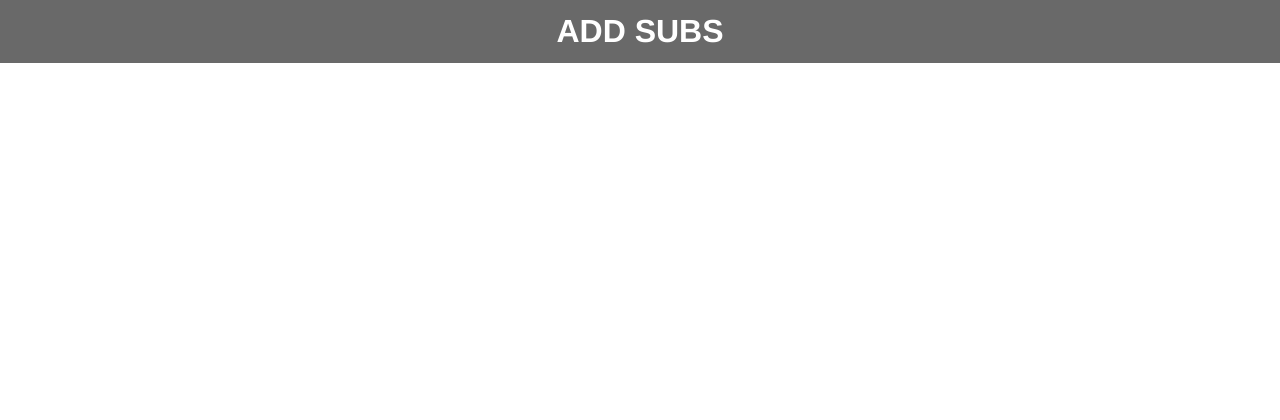
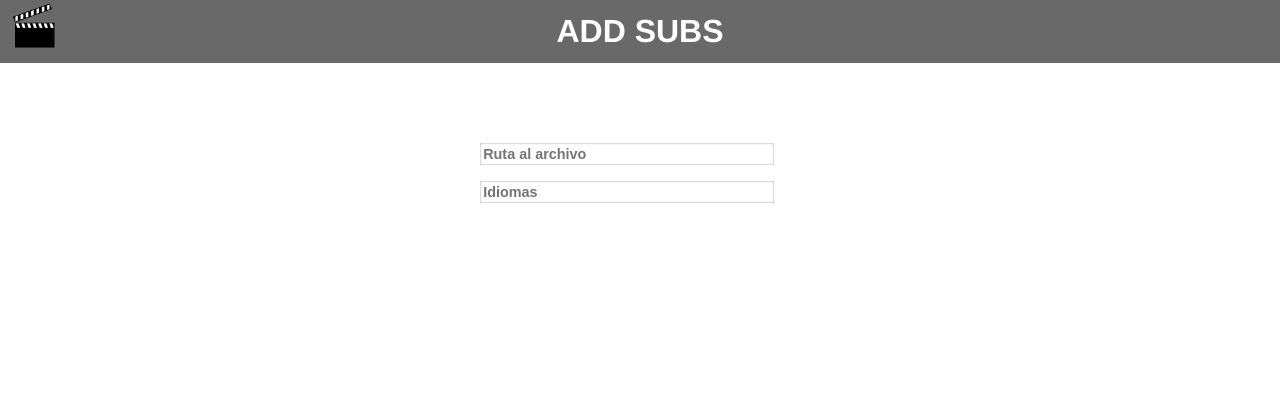
Before and after one commit to feal94/addsubs, a Django app: template www/pint/addsubs/templates/addsubs/index.html in a window 1280 px wide. Shown: the top 420 px of the page. Run offline with Django 3.2, Linux system fonts and the light colour scheme; the template is opened without the code that fills it, so the values that code supplies are empty.

Commit message:
Added images, and messed around with css

```diff
--- a/www/pint/addsubs/static/css/style_default.css
+++ b/www/pint/addsubs/static/css/style_default.css
@@ -22,6 +22,48 @@ header h1 {
     color: white;
 }
 
+img{
+	height: 15%;
+	width: 15%;
+}
+#logo{
+	position: absolute;
+	top: 0;
+	left: 0;
+	margin: 0 auto;
+}
+/* ---------------- Form ------------------------------- */
+div#search form {
+    margin: 0 auto;
+    padding: 5%;
+    background-color: #fff;
+    width: 25%;
+}
+
+div#search form h3 {
+    margin: 0;
+    padding: 0;
+    color: #555;
+}
+
+div#center {
+    text-align: center;
+}
+
+div#search input {
+  font-size: 90%;
+  font-weight: bold;
+  display: block;
+  margin: 5% 0;
+  outline:0;
+  border:0;
+  padding: 1% 1%;
+  font-size: 90%;
+  width: 90%;
+  border-radius: 1%;
+  box-shadow:inset 0 0 2px rgba(0,0,0,0.5);
+}
+
 form {
     margin: 0 auto;
     padding: 10%;
--- a/www/pint/addsubs/templates/addsubs/index.html
+++ b/www/pint/addsubs/templates/addsubs/index.html
@@ -11,7 +11,16 @@
 	<body>
 		<header>
 			<h1>ADD SUBS</h1>
+			<div id="logo">
+				<img src = "/static/images/claqueta.gif" />
+			</div>
 		</header>
+		<div id="search">
+			<form>
+				<input name="ruta" placeholder="Ruta al archivo">
+				<input name="idioma" placeholder="Idiomas">
+			</form>
+		</div>
 		<footer>
 			<p> PI 14/15. Xabi Costas & Brais Couce & Álvaro Feal</p>
 		</footer>
```
Also changed, not shown: www/pint/addsubs/static/images/claqueta.gif (added).
